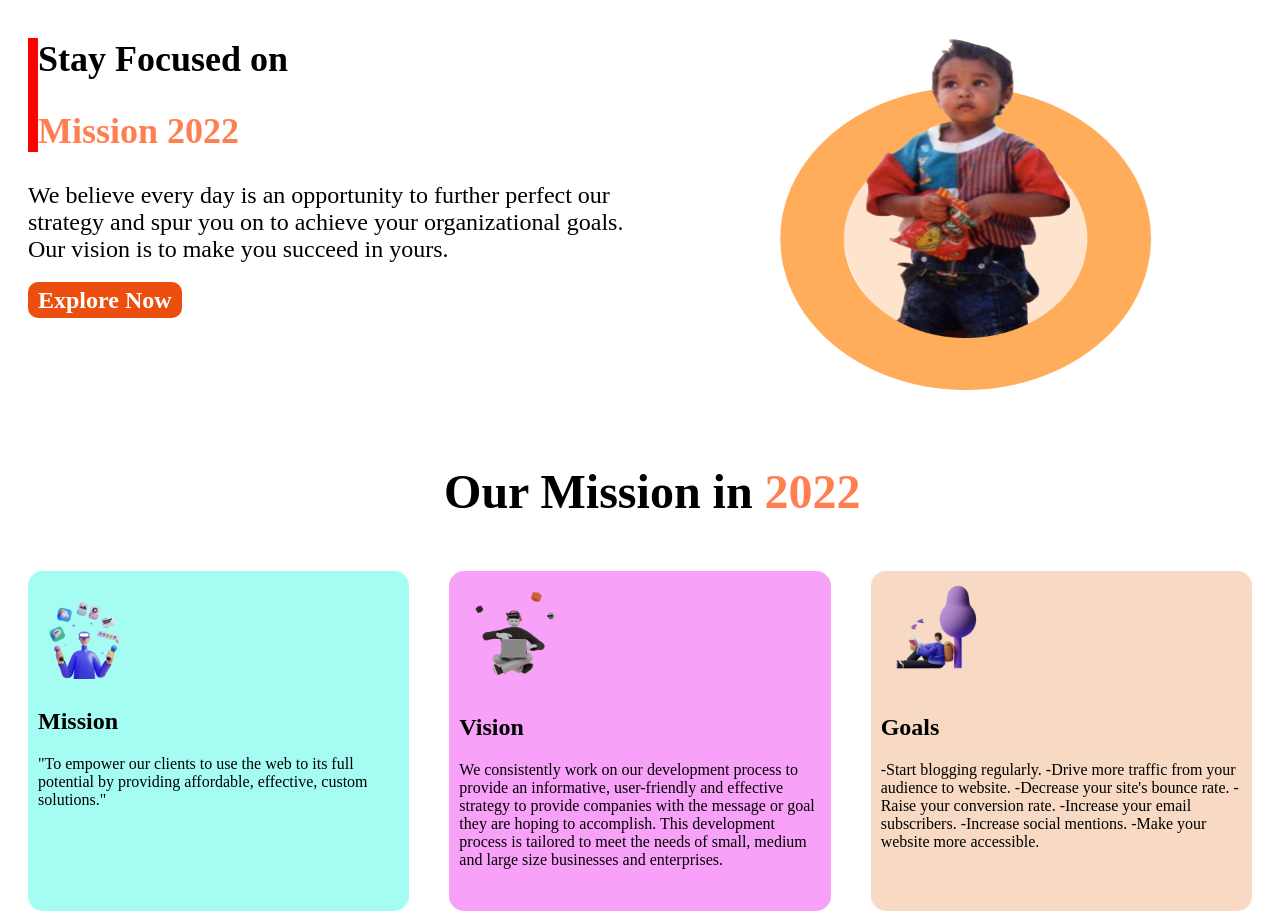
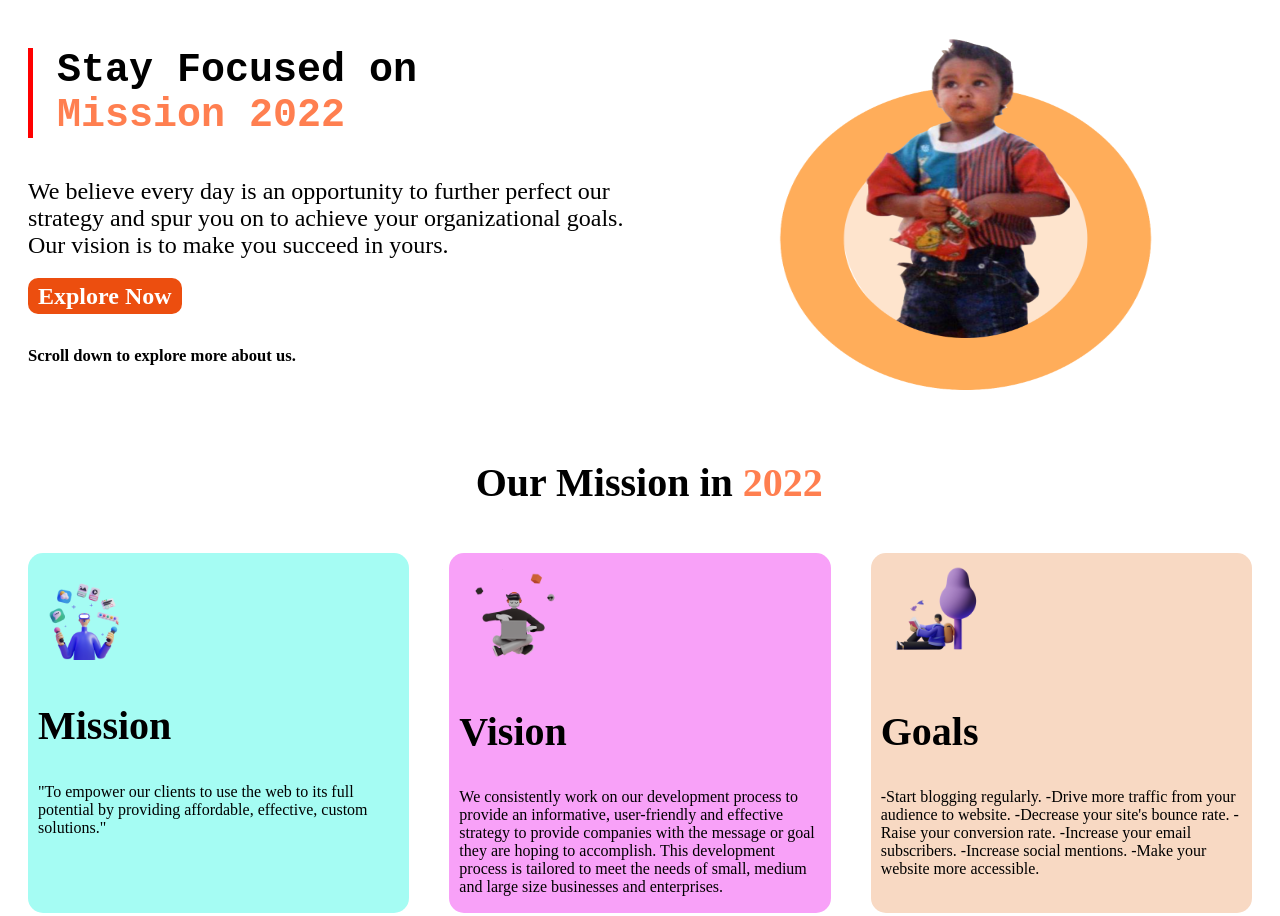
Before and after one commit to sgb29/mission-of-2022, a plain HTML site: page index.html in a window 1280 px wide. Shown: the top 916 px of the page. Drawn offline with Linux system fonts and the light colour scheme.

Commit message:
pray sesh

```diff
--- a/index.html
+++ b/index.html
@@ -13,12 +13,15 @@
     <section>
         <div class="stay-focus">
             <div class="border-left">
-                <h1> Stay Focused on</h1>
-                <h1 class="color"> Mission 2022</h1>
+                <h1>
+                    <pre> Stay Focused on
+ <span class="color">Mission 2022</span> </pre>
+                </h1>
             </div>
             <p>We believe every day is an opportunity to further perfect our strategy and spur you on to achieve your
                 organizational goals. Our vision is to make you succeed in yours.</p>
             <a class="button" href="swarup029.sgb.com">Explore Now</a>
+            <h5><small>Scroll down to explore more about us.</small></h5>
         </div>
         <div class="stay-focus">
             <img src="images/baby-me-new.png" alt="" height="400" width="400">
@@ -89,6 +92,7 @@
             <img src="images/project.png" alt="">
         </div>
     </section>
+
 </body>
 
 </html>
--- a/style.css
+++ b/style.css
@@ -4,6 +4,11 @@ section{
 .color{
     color: coral;
 }
+
+h1{
+    font-size: 40px;
+}
+
 .stay-focus{
     width: 50%;
     padding-left: 20px;
@@ -46,16 +51,16 @@ section{
     font-weight: 700;
 }
 .border-left{
-    border-left: 10px solid red;
+    border-left: 5px solid red;
 }
 .missions-heading{
-   padding-left: 34.5%;
+   padding-left: 37%;
    font-size: x-large;
 }
 .radius2{
     border-radius: 15px;
     padding: 10px;
-height: 320px;
+height: 340px;
 width: 300px;
 margin: 20px;
 width: 33%;
```
